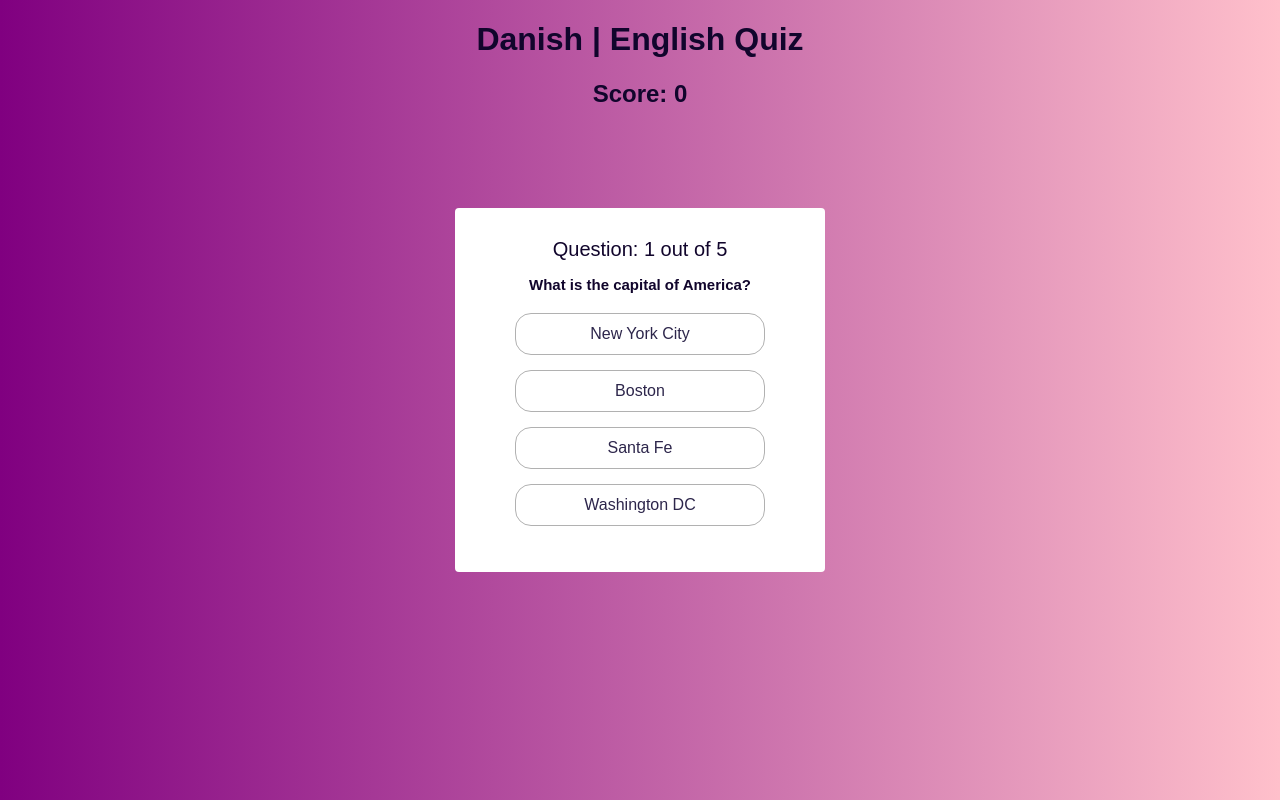
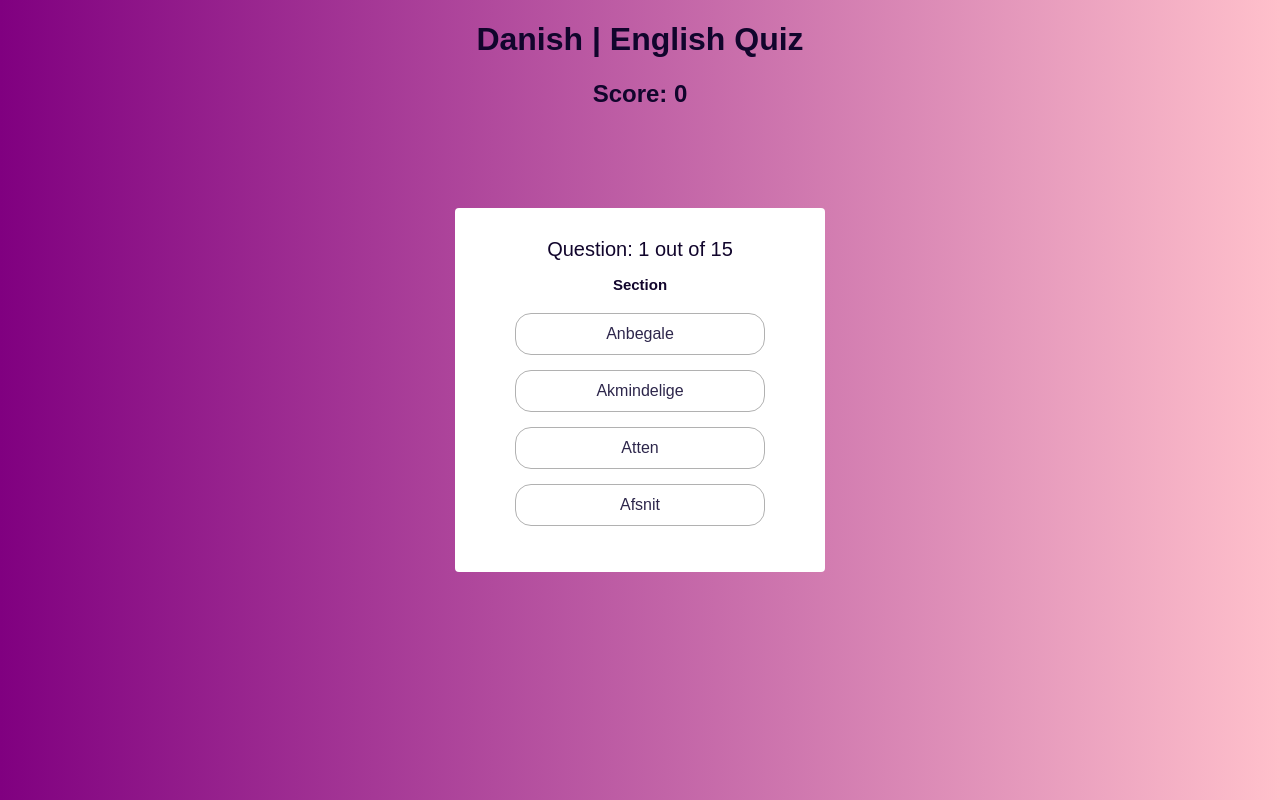
Before and after one commit to smithniels/clonelingo, a React (Create React App) app: page / in a window 1280 px wide. Built offline with nearby package versions, Linux system fonts and the light colour scheme.

Commit message:
adding in Dansk sporgsmål

```diff
--- a/src/App.js
+++ b/src/App.js
@@ -7,88 +7,387 @@ function App() {
     const [currentQuestion, setCurrentQuestion] =
         useState(0);
     const [score, setScore] = useState(0);
-
     const questions = [
         {
-            text: 'What is the capital of America?',
+            text: 'Section',
             options: [
                 {
                     id: 0,
-                    text: 'New York City',
+                    text: 'Anbegale',
                     isCorrect: false
                 },
-                { id: 1, text: 'Boston', isCorrect: false },
+                {
+                    id: 1,
+                    text: 'Akmindelige',
+                    isCorrect: false
+                },
                 {
                     id: 2,
-                    text: 'Santa Fe',
+                    text: 'Atten',
                     isCorrect: false
                 },
                 {
                     id: 3,
-                    text: 'Washington DC',
+                    text: 'Afsnit',
                     isCorrect: true
                 }
             ]
         },
         {
-            text: 'What year was the Constitution of America written?',
-            options: [
-                { id: 0, text: '1787', isCorrect: true },
-                { id: 1, text: '1776', isCorrect: false },
-                { id: 2, text: '1774', isCorrect: false },
-                { id: 3, text: '1826', isCorrect: false }
-            ]
-        },
-        {
-            text: 'Who was the second president of the US?',
+            text: 'Common?',
             options: [
                 {
                     id: 0,
-                    text: 'John Adams',
+                    text: 'Almindelige',
                     isCorrect: true
                 },
                 {
                     id: 1,
-                    text: 'Paul Revere',
+                    text: 'årsager',
                     isCorrect: false
                 },
                 {
                     id: 2,
-                    text: 'Thomas Jefferson',
+                    text: 'Befarginer',
                     isCorrect: false
                 },
                 {
                     id: 3,
-                    text: 'Benjamin Franklin',
+                    text: 'Bidrage',
                     isCorrect: false
                 }
             ]
         },
         {
-            text: 'What is the largest state in the US?',
+            text: 'Recommend',
             options: [
                 {
                     id: 0,
-                    text: 'California',
+                    text: 'Anbefale',
+                    isCorrect: true
+                },
+                {
+                    id: 1,
+                    text: 'Ligner',
                     isCorrect: false
                 },
-                { id: 1, text: 'Alaska', isCorrect: true },
-                { id: 2, text: 'Texas', isCorrect: false },
-                { id: 3, text: 'Montana', isCorrect: false }
+                {
+                    id: 2,
+                    text: 'Kæmpestore',
+                    isCorrect: false
+                },
+                {
+                    id: 3,
+                    text: 'Lidenskab',
+                    isCorrect: false
+                }
             ]
         },
         {
-            text: 'Which of the following countries DO NOT border the US?',
+            text: 'Anxiety',
             options: [
-                { id: 0, text: 'Canada', isCorrect: false },
-                { id: 1, text: 'Russia', isCorrect: true },
-                { id: 2, text: 'Cuba', isCorrect: true },
-                { id: 3, text: 'Mexico', isCorrect: false }
+                {
+                    id: 0,
+                    text: 'Dyb',
+                    isCorrect: false
+                },
+                {
+                    id: 1,
+                    text: 'Angst',
+                    isCorrect: true
+                },
+                {
+                    id: 2,
+                    text: 'Farlige',
+                    isCorrect: false
+                },
+                {
+                    id: 3,
+                    text: 'Gennemgået',
+                    isCorrect: false
+                }
+            ]
+        },
+        {
+            text: 'Reason',
+            options: [
+                {
+                    id: 0,
+                    text: 'Ejer',
+                    isCorrect: false
+                },
+                {
+                    id: 1,
+                    text: 'Årsager',
+                    isCorrect: true
+                },
+                {
+                    id: 2,
+                    text: 'Helst',
+                    isCorrect: true
+                },
+                {
+                    id: 3,
+                    text: 'Nulstilling',
+                    isCorrect: false
+                }
+            ]
+        },
+        {
+            text: 'at Deliver',
+            options: [
+                {
+                    id: 0,
+                    text: 'at Have',
+                    isCorrect: false
+                },
+                {
+                    id: 1,
+                    text: 'to Aflevere',
+                    isCorrect: true
+                },
+                {
+                    id: 2,
+                    text: 'to Svede',
+                    isCorrect: false
+                },
+                {
+                    id: 3,
+                    text: 'at Håbe',
+                    isCorrect: false
+                }
+            ]
+        },
+        {
+            text: 'To Order',
+            options: [
+                {
+                    id: 0,
+                    text: 'At Bestille',
+                    isCorrect: true
+                },
+                {
+                    id: 1,
+                    text: 'At Låne',
+                    isCorrect: false
+                },
+                {
+                    id: 2,
+                    text: 'At Vide',
+                    isCorrect: false
+                },
+                {
+                    id: 3,
+                    text: 'At Føde',
+                    isCorrect: false
+                }
+            ]
+        },
+        {
+            text: 'To Give Birth',
+            options: [
+                {
+                    id: 0,
+                    text: 'At Sidde',
+                    isCorrect: false
+                },
+                {
+                    id: 1,
+                    text: 'At Gøre',
+                    isCorrect: false
+                },
+                {
+                    id: 2,
+                    text: 'At Smutte',
+                    isCorrect: false
+                },
+                {
+                    id: 3,
+                    text: 'At Føde',
+                    isCorrect: true
+                }
+            ]
+        },
+        {
+            text: '?',
+            options: [
+                {
+                    id: 0,
+                    text: 'Almndelige',
+                    isCorrect: true
+                },
+                {
+                    id: 1,
+                    text: '',
+                    isCorrect: false
+                },
+                {
+                    id: 2,
+                    text: '',
+                    isCorrect: false
+                },
+                {
+                    id: 3,
+                    text: '',
+                    isCorrect: false
+                }
+            ]
+        },
+        {
+            text: 'To Want',
+            options: [
+                {
+                    id: 0,
+                    text: 'At Slip',
+                    isCorrect: false
+                },
+                {
+                    id: 1,
+                    text: 'At Huske',
+                    isCorrect: false
+                },
+                {
+                    id: 2,
+                    text: 'At Ville',
+                    isCorrect: true
+                },
+                {
+                    id: 3,
+                    text: '',
+                    isCorrect: false
+                }
+            ]
+        },
+        {
+            text: 'To Release',
+            options: [
+                {
+                    id: 0,
+                    text: 'At Slip',
+                    isCorrect: true
+                },
+                {
+                    id: 1,
+                    text: 'At Sejle',
+                    isCorrect: false
+                },
+                {
+                    id: 2,
+                    text: 'At smutte',
+                    isCorrect: false
+                },
+                {
+                    id: 3,
+                    text: '',
+                    isCorrect: false
+                }
+            ]
+        },
+        {
+            text: 'To Avoid',
+            options: [
+                {
+                    id: 0,
+                    text: 'At Undgår',
+                    isCorrect: true
+                },
+                {
+                    id: 1,
+                    text: 'At Skrider',
+                    isCorrect: false
+                },
+                {
+                    id: 2,
+                    text: '',
+                    isCorrect: false
+                },
+                {
+                    id: 3,
+                    text: '',
+                    isCorrect: false
+                }
+            ]
+        },
+        {
+            text: 'To Pretend',
+            options: [
+                {
+                    id: 0,
+                    text: 'At Gøre Op',
+                    isCorrect: false
+                },
+                {
+                    id: 1,
+                    text: 'At Fordrage',
+                    isCorrect: false
+                },
+                {
+                    id: 2,
+                    text: 'At Foregive',
+                    isCorrect: true
+                },
+                {
+                    id: 3,
+                    text: 'Håbe',
+                    isCorrect: false
+                }
+            ]
+        },
+        {
+            text: '?',
+            options: [
+                {
+                    id: 0,
+                    text: 'Almndelige',
+                    isCorrect: true
+                },
+                {
+                    id: 1,
+                    text: '',
+                    isCorrect: false
+                },
+                {
+                    id: 2,
+                    text: '',
+                    isCorrect: false
+                },
+                {
+                    id: 3,
+                    text: '',
+                    isCorrect: false
+                }
+            ]
+        },
+        {
+            text: '?',
+            options: [
+                {
+                    id: 0,
+                    text: 'Almndelige',
+                    isCorrect: true
+                },
+                {
+                    id: 1,
+                    text: '',
+                    isCorrect: false
+                },
+                {
+                    id: 2,
+                    text: '',
+                    isCorrect: false
+                },
+                {
+                    id: 3,
+                    text: '',
+                    isCorrect: false
+                }
             ]
         }
     ];
 
     // Helper Functions
+
+    /* */
 
     /* A possible answer was clicked */
     const optionClicked = (isCorrect) => {
```
